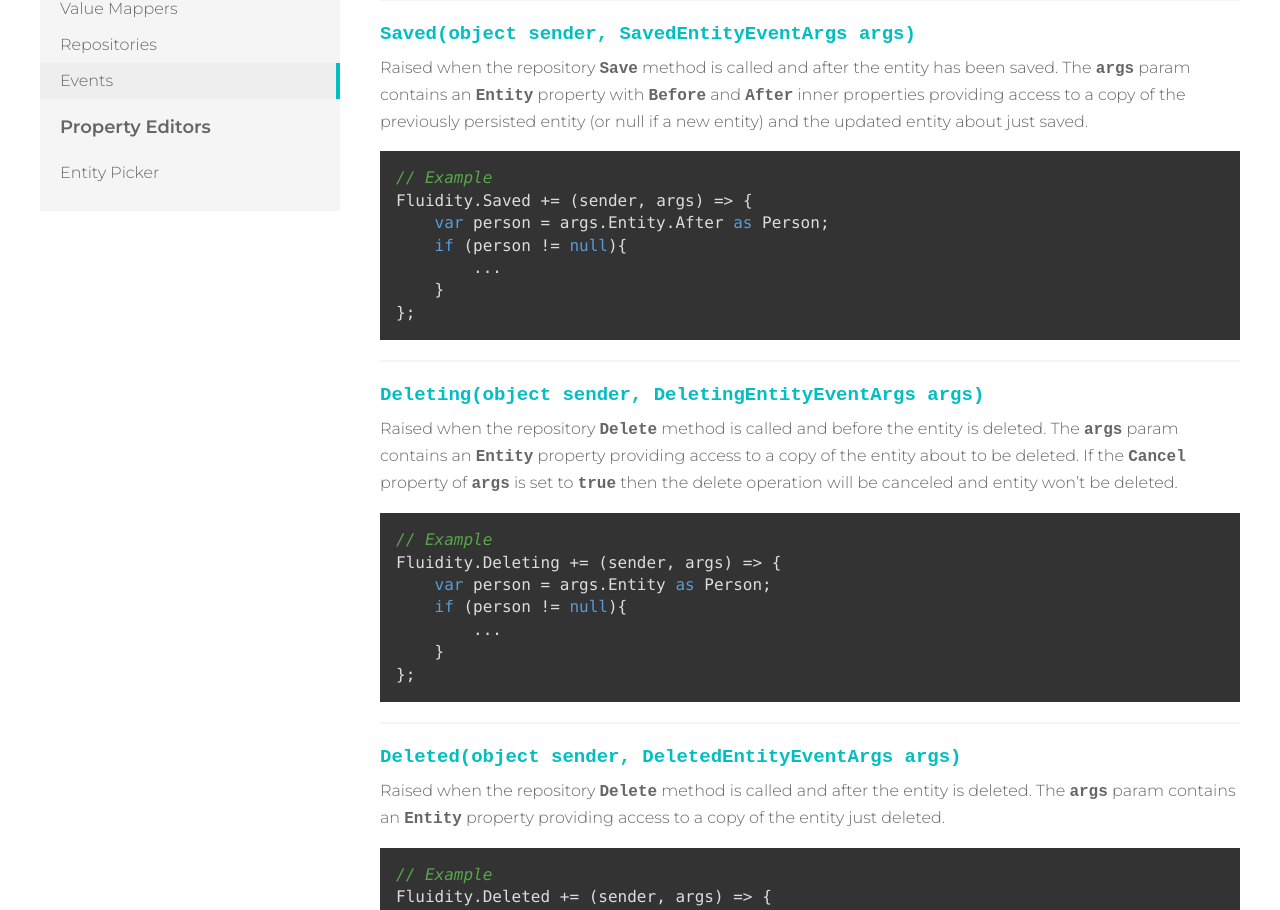
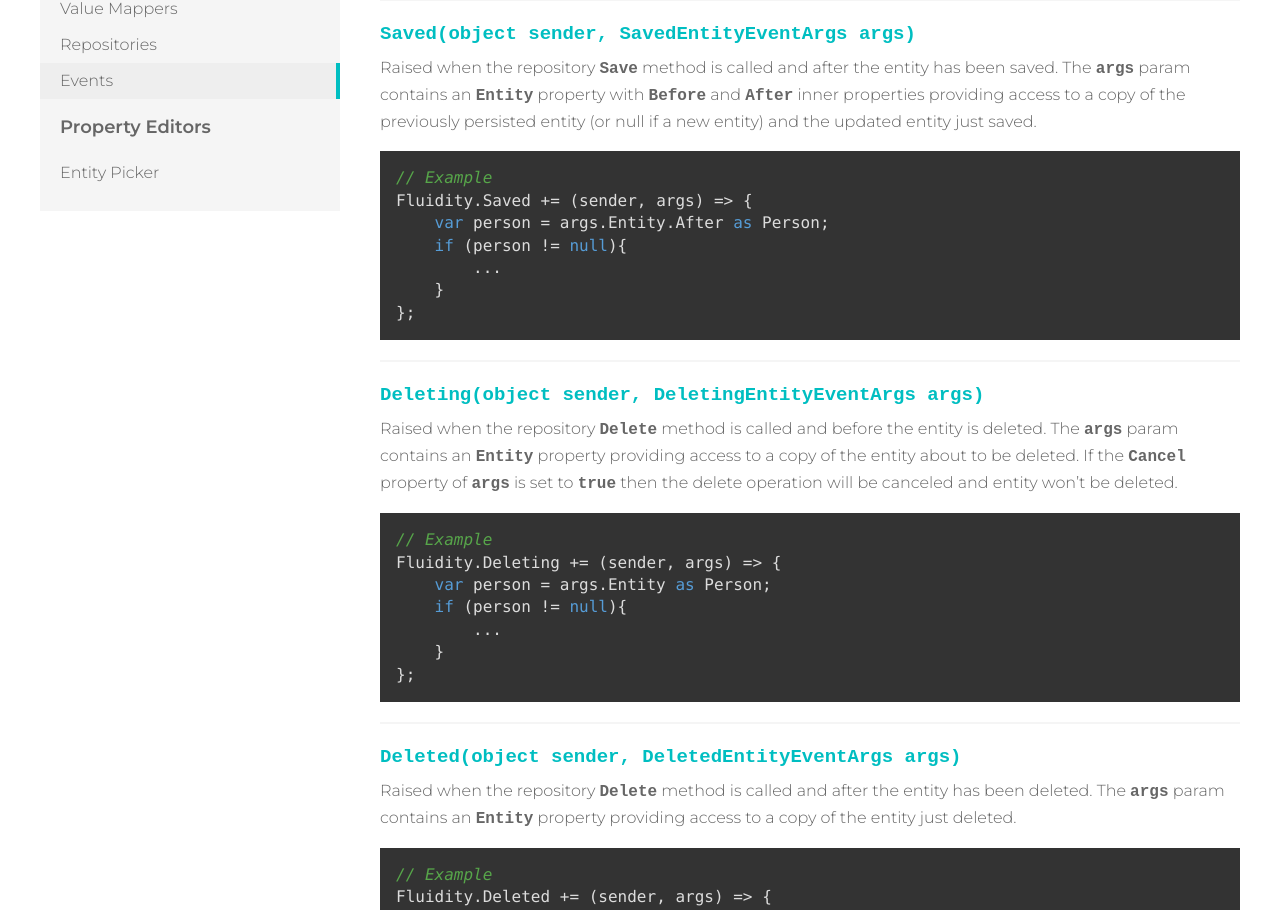
Before and after one commit to mattbrailsford/umbraco-fluidity, a Jekyll site: the page built from docs/_pages/02-api-10-events.md, in a window 1280 px wide. Shown: the part 918-1828 px from the top of the page. Built offline with Jekyll 4.4.1, drawn with Linux system fonts in a browser that asks for light colours.

Commit message:
Spelling mistake

`````diff
--- a/docs/_pages/02-api-10-events.md
+++ b/docs/_pages/02-api-10-events.md
@@ -30,7 +30,7 @@ Fluidity.Saving += (sender, args) => {
 #### Saved(object sender, SavedEntityEventArgs args)
 {: .signature}
 
-Raised when the repository `Save` method is called and after the entity has been saved. The `args` param contains an `Entity` property with `Before` and `After` inner properties providing access to a copy of the previously persisted entity (or null if a new entity) and the updated entity about just saved.
+Raised when the repository `Save` method is called and after the entity has been saved. The `args` param contains an `Entity` property with `Before` and `After` inner properties providing access to a copy of the previously persisted entity (or null if a new entity) and the updated entity just saved.
 
 ````csharp
 // Example
@@ -65,7 +65,7 @@ Fluidity.Deleting += (sender, args) => {
 #### Deleted(object sender, DeletedEntityEventArgs args)
 {: .signature}
 
-Raised when the repository `Delete` method is called and after the entity is deleted. The `args` param contains an `Entity` property providing access to a copy of the entity just deleted.
+Raised when the repository `Delete` method is called and after the entity has been deleted. The `args` param contains an `Entity` property providing access to a copy of the entity just deleted.
 
 ````csharp
 // Example
`````
